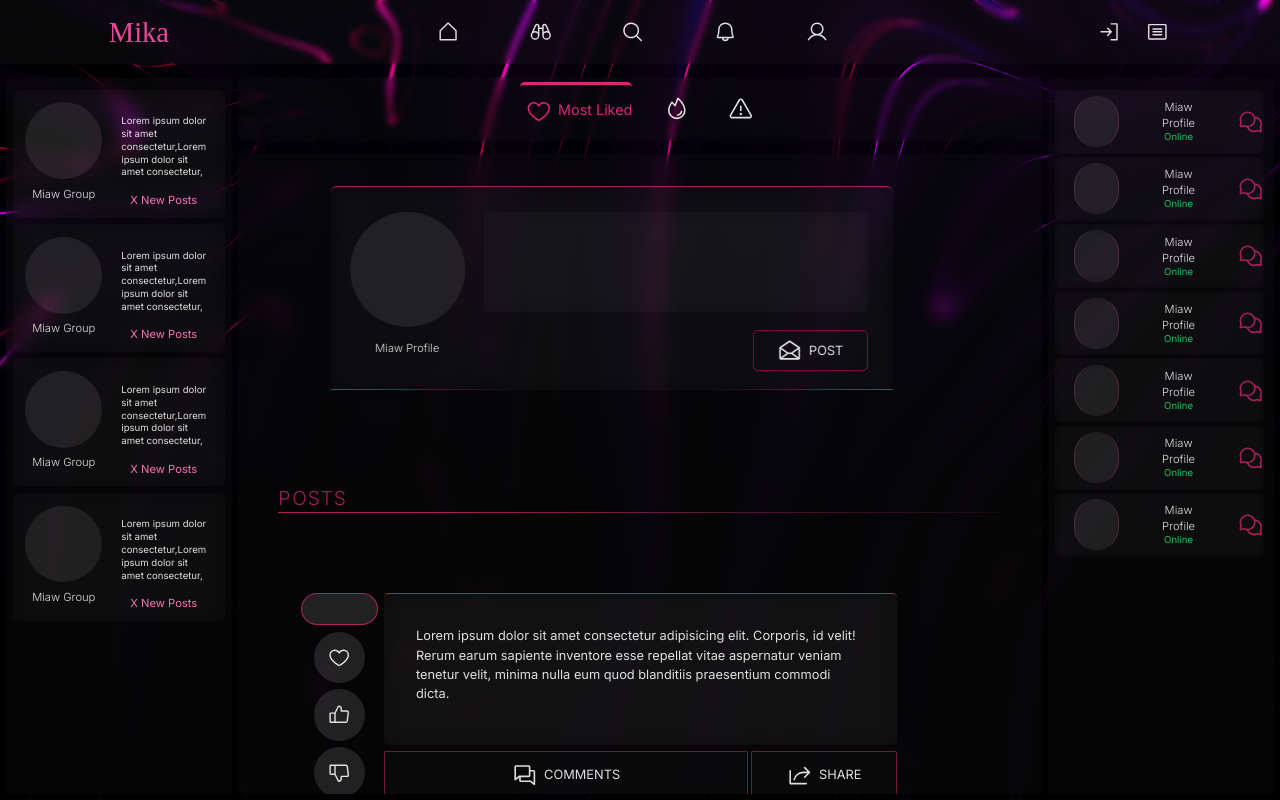
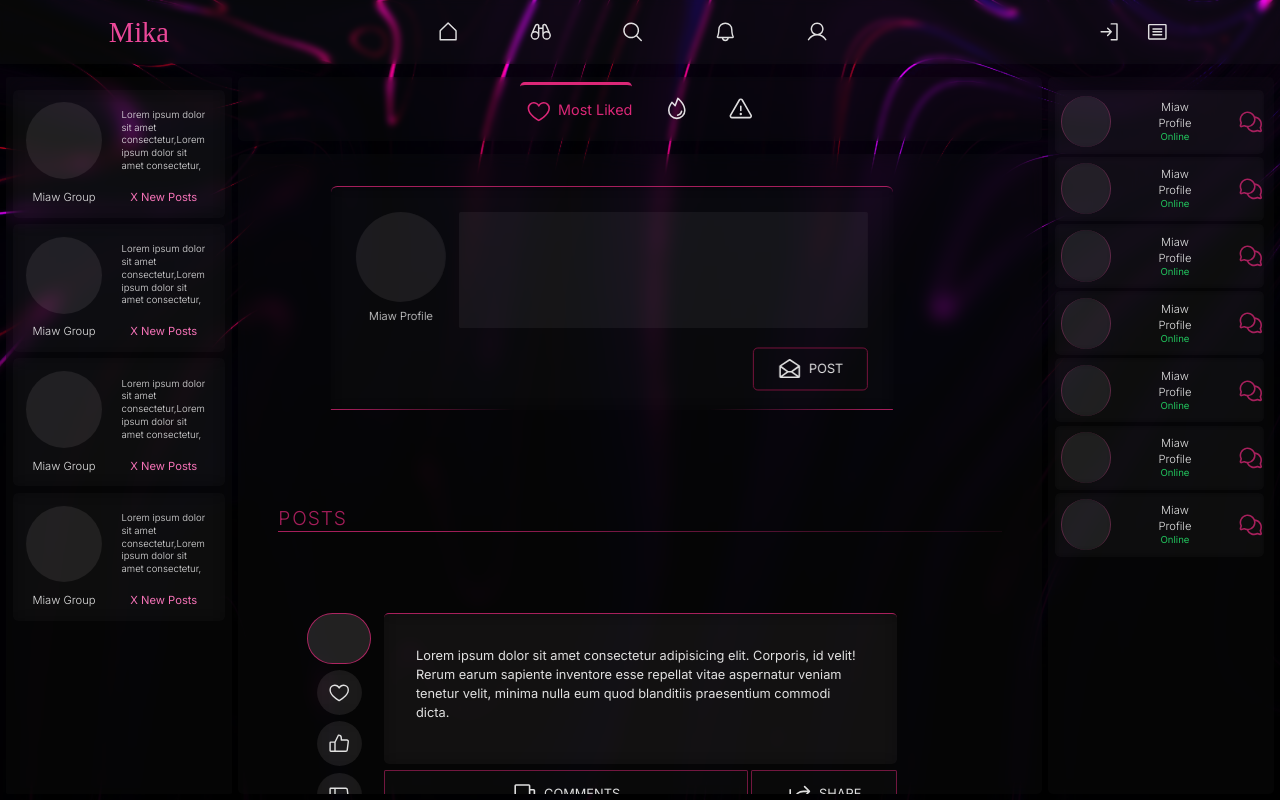
Before and after one commit to RafihYahya/MikaReactTs, a React (Vite) app: page / in a window 1280 px wide. Built offline with nearby package versions, Linux system fonts and the light colour scheme; a web font is replaced by a local one.

Commit message:
ResponsiveFixes

```diff
--- a/src/Components/CreatePostComp.tsx
+++ b/src/Components/CreatePostComp.tsx
@@ -3,15 +3,15 @@ import { EnvelopeOpen } from "@phosphor-icons/react"
 
 function CreatePostComp() {
   return (
-    <div id="postCreation" className=" backdrop-blur-md relative border-t-2 border-pink-600/75 flex items-start justify-between gap-4 mx-auto my-[5vh] bg-[#ede8e805] w-[80%] lg:w-[70%] h-[30vh] lg:h-[32vh] rounded-lg py-8 px-8 translate-x-[-5%]">
+    <div id="postCreation" className=" backdrop-blur-md relative border-t-2 border-pink-600/75 flex items-start justify-between gap-4 mx-auto my-[5vh]  w-[80%] lg:w-[70%] h-[30vh] lg:h-[35vh] 2xl:h-[30vh] rounded-lg py-8 px-8 translate-x-[-5%]">
       <div id="borderMaker" className="absolute  w-64 h-64 rounded-bl-md  bottom-0 left-0 border-l-2 border-b-2 border-pink-600/75"></div>
       <div id="borderMaker2" className="absolute  w-64 h-64 rounded-br-md  bottom-0 right-0 border-r-2 border-b-2 border-pink-600/75"></div>
-      <div className="flex justify-center items-center flex-col gap-4">
-        <div className="h-36 w-36 rounded-full bg-[#ede8e815] translate-x-[-5%] lg:block hidden"></div>
-        <h3 className="text-center text-sm translate-x-[-10%] lg:block hidden font-light">Miaw Profile</h3>
+      <div className="flex justify-center items-center flex-col  gap-2">
+        <div className="2xl:h-32 2xl:w-32 w-28 h-28 rounded-full bg-[#ede8e815]  lg:block hidden"></div>
+        <h3 className="text-center text-sm  lg:block hidden font-light">Miaw Profile</h3>
       </div>
       <div className="flex items-end justify-between flex-col  h-full gap-2 lg:w-[80%] w-full ">
-        <textarea  className="font-light text-sm backdrop-blur-md bg-[#ede8e805] h-[90%] w-full p-6 rounded-md md:rounded-sm text-left focus:border-2 focus:border-pink-600/50"></textarea>
+        <textarea  className="font-light text-sm backdrop-blur-md bg-[#ede8e80e] h-[90%] w-full p-6 rounded-md md:rounded-sm text-left focus:border-2 focus:border-pink-600/50"></textarea>
         <div className="group transition-colors duration-200  ease-in  md:mt-2 border-2 cursor-pointer border-pink-800/75 hover:border-pink-600/50 hover:bg-pink-600/40  w-32 md:w-36 h-20 rounded-sm md:rounded-md md:translate-y-[15%] translate-y-[25%] py-2 md:py-0 flex items-center justify-center ">
           <h1 className="transition-colors duration-200 ease-in  uppercase text-md">
             <div className="flex justify-center items-center gap-2">
--- a/src/Components/MainGroupSidelineCardComp.tsx
+++ b/src/Components/MainGroupSidelineCardComp.tsx
@@ -2,13 +2,13 @@
 const MainGroupSidelineCardComp = () => {
     return (
         <div className="w-full h-40 bg-[#EDE8E805] backdrop-blur-md rounded-md flex justify-center items-start gap-2 p-4 mb-2">
-            <div className="flex justify-center  items-center flex-col gap-2 mr-2">
+            <div className="flex justify-center  items-center flex-col 2xl:gap-2 gap-3 mr-2">
                 <div className="w-24 h-24 rounded-full bg-[#EDE8E815]  "></div>
                 <div className="text-sm font-light ">Miaw Group</div>
             </div>
-            <div className="flex justify-between items-center flex-col text-sm h-full gap-2 py-2">
-                <p className="text-xs text-left p-2 ">Lorem ipsum dolor sit amet consectetur,Lorem ipsum dolor sit amet consectetur,</p>
-                <h3 className="text-pink-400">X New Posts</h3>
+            <div className="flex justify-between items-center flex-col text-sm h-full gap-2 2xl:py-2 ">
+                <p className="text-xs text-left p-2 font-light">Lorem ipsum dolor sit amet consectetur,Lorem ipsum dolor sit amet consectetur,</p>
+                <h3 className="text-pink-400 2xl:translate-y-[3px]">X New Posts</h3>
             </div>
         </div>
     )
--- a/src/Components/MiniProfileUserCardComp.tsx
+++ b/src/Components/MiniProfileUserCardComp.tsx
@@ -2,7 +2,7 @@ import { ChatsCircle } from "@phosphor-icons/react"
 
 const MiniProfileUserCardComp = () => {
   return (
-    <div className="flex justify-start items-center h-20 rounded-md  mb-1 pl-6 bg-[#EDE8E805]  ml-2 mr-3   backdrop-blur-sm gap-10">
+    <div className="flex justify-start items-center h-20 rounded-md  mb-1 2xl:pl-6 pl-2 bg-[#EDE8E805]  ml-2 mr-3   backdrop-blur-sm gap-10">
 
       <div className="w-16 h-16 bg-[#EDE8E810] backdrop-blur-sm rounded-full border-l-2 border-r-2 border-pink-500/30"></div>
       <div>
--- a/src/Components/NotificationsCardComp.tsx
+++ b/src/Components/NotificationsCardComp.tsx
@@ -2,35 +2,35 @@ import { BellRinging, Notification } from "@phosphor-icons/react"
 
 const NotificationsCardComp = ({ props }: { props: string }) => {
   return (
-    <div id="notifCard" className={`z-100 ${props} absolute  bg-[#EDE8E805] backdrop-blur-md border-b-2 border-t-2  border-pink-600/75 w-[30vw] h-[75vh] rounded-md left-[50%] flex items-center justify-between flex-col py-4`}>
+    <div id="notifCard" className={`z-100 ${props} absolute  bg-[#EDE8E805] backdrop-blur-md border-b-2 border-t-2  border-pink-600/75 w-[35vw] 2xl:w-[30vw] h-[85vh] 2xl:h-[75vh] rounded-md left-[50%] flex items-center justify-between flex-col py-4 `}>
       <div className="flex justify-center items-center w-full p-4 flex-col gap-2 ">
         <div className="w-full h-20 backdrop-blur-md bg-[#EDE8E80a] rounded-md flex items-center justify-between p-4">
-          <p className="w-[90%] text-sm"> Lorem ipsum dolor sit amet consectetur, adipisicing elit. Illum delectus minima illo corporis quos</p>
+          <p className="2xl:w-[90%] w-[85%] text-sm"> Lorem ipsum dolor sit amet consectetur, adipisicing elit. Illum delectus minima illo corporis quos</p>
           <BellRinging className="text-pink-500/75" size={32} />
 
 
         </div>
         <div className="w-full h-20 backdrop-blur-md bg-[#EDE8E80a] rounded-md flex items-center justify-between p-4">
-          <p className="w-[90%] text-sm"> Lorem ipsum dolor sit amet consectetur, adipisicing elit. Illum delectus minima illo corporis quos</p>
+          <p className="2xl:w-[90%] w-[85%] text-sm"> Lorem ipsum dolor sit amet consectetur, adipisicing elit. Illum delectus minima illo corporis quos</p>
           <BellRinging className="text-pink-500/75" size={32} />
 
 
         </div>
         <div className="w-full h-20 backdrop-blur-md bg-[#EDE8E80a] rounded-md flex items-center justify-between p-4">
-          <p className="w-[90%] text-sm"> Lorem ipsum dolor sit amet consectetur, adipisicing elit. Illum delectus minima illo corporis quos</p>
+          <p className="2xl:w-[90%] w-[85%] text-sm"> Lorem ipsum dolor sit amet consectetur, adipisicing elit. Illum delectus minima illo corporis quos</p>
           <BellRinging className="text-pink-500/75" size={32} />
 
 
         </div>
         <div className="w-full h-20 backdrop-blur-md bg-[#EDE8E80a] rounded-md flex items-center justify-between p-4">
-          <p className="w-[90%] text-sm"> Lorem ipsum dolor sit amet consectetur, adipisicing elit. Illum delectus minima illo corporis quos</p>
+          <p className="2xl:w-[90%] w-[85%] text-sm"> Lorem ipsum dolor sit amet consectetur, adipisicing elit. Illum delectus minima illo corporis quos</p>
           <BellRinging className="text-pink-500/75" size={32} />
 
 
         </div>
       </div>
       <div className="flex items-center justify-between px-4 gap-4 cursor-pointer">
-        <h1 className="uppercase text-sm text-pink-600/75 ">All Notifications</h1>
+        <h1 className="uppercase 2xl:text-sm text-md text-pink-600/75 ">All Notifications</h1>
         <Notification className="text-pink-600/75" size={32} />
       </div>
     </div>
--- a/src/Components/PostComp.tsx
+++ b/src/Components/PostComp.tsx
@@ -4,12 +4,12 @@ const PostComp = () => {
   return (
     <div className=" w-[75%] h-[32%]  mx-auto rounded-md flex justify-between items-center my-[10%] mr-[18%]">
       <div className=" w-[15%] h-full rounded-md m-2 flex items-center justify-between flex-col ">
-        <div className="bg-[#ede8e820] h-40 w-24 mb-2 rounded-full border-2 border-pink-600/75"></div>
+        <div className="bg-[#ede8e820] h-40 2xl:w-24 w-20 mb-2 rounded-full border-2 border-pink-600/75"></div>
         <div className="h-full w-full flex justify-center items-center flex-col gap-2">
-          <div className="bg-[#ede8e820] rounded-full w-16 h-16 flex justify-center items-center"><Heart size={28} />
+          <div className="bg-[#ede8e815] backdrop-blur-md rounded-full w-14 h-14 2xl:w-16 2xl:h-16 flex justify-center items-center"><Heart size={28} />
           </div>
-          <div className="bg-[#ede8e820] rounded-full w-16 h-16 flex justify-center items-center "><ThumbsUp size={28} /></div>
-          <div className="bg-[#ede8e820] rounded-full w-16 h-16 flex justify-center items-center"><ThumbsDown size={28} /></div>
+          <div className="bg-[#ede8e815] backdrop-blur-md rounded-full w-14 h-14 2xl:w-16 2xl:h-16 flex justify-center items-center "><ThumbsUp size={28} /></div>
+          <div className="bg-[#ede8e815] backdrop-blur-md rounded-full w-14 h-14 2xl:w-16 2xl:h-16  flex justify-center items-center"><ThumbsDown size={28} /></div>
         </div>
       </div>
       <div className="flex justify-between items-center flex-col h-full w-full">
```
